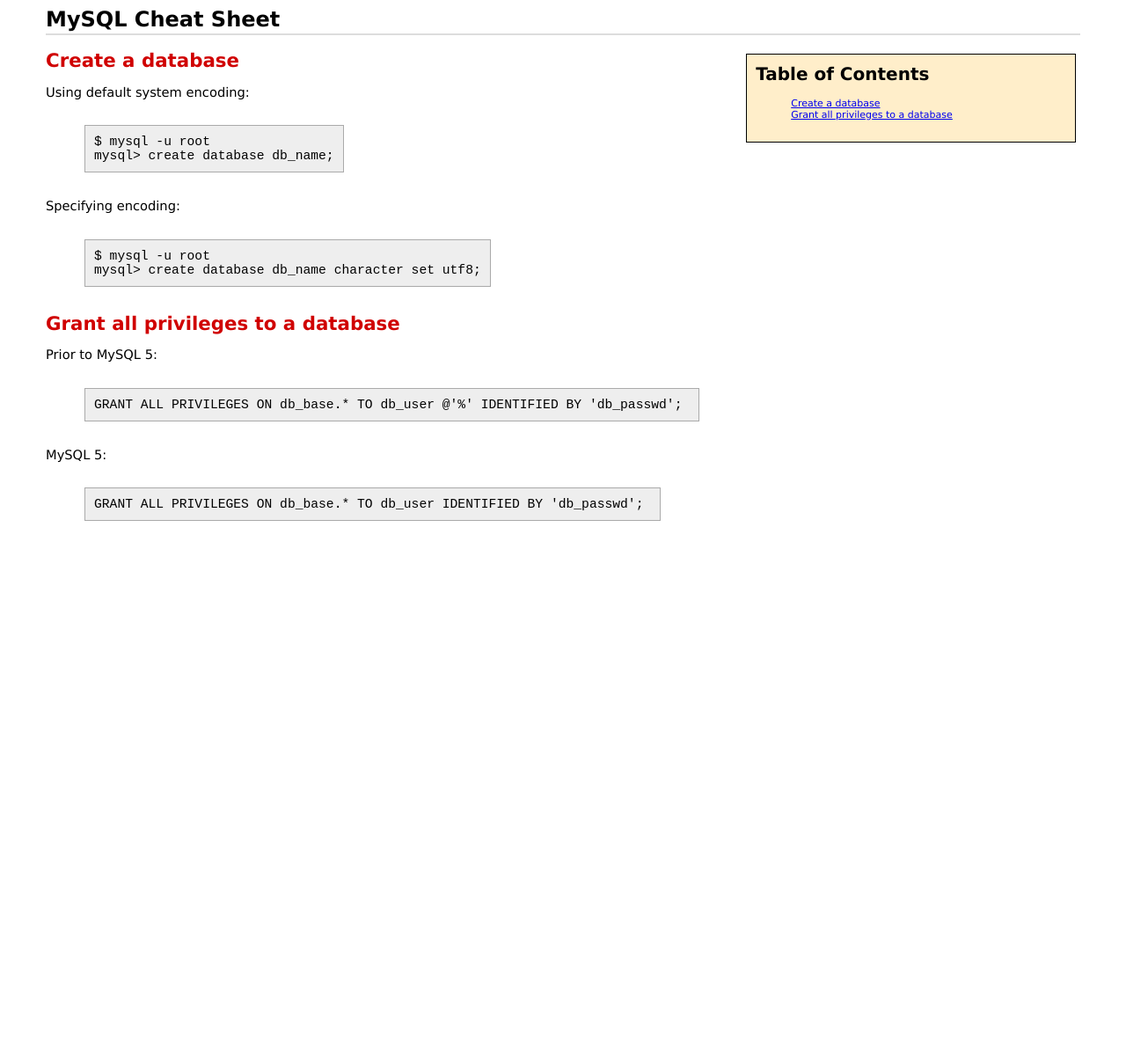
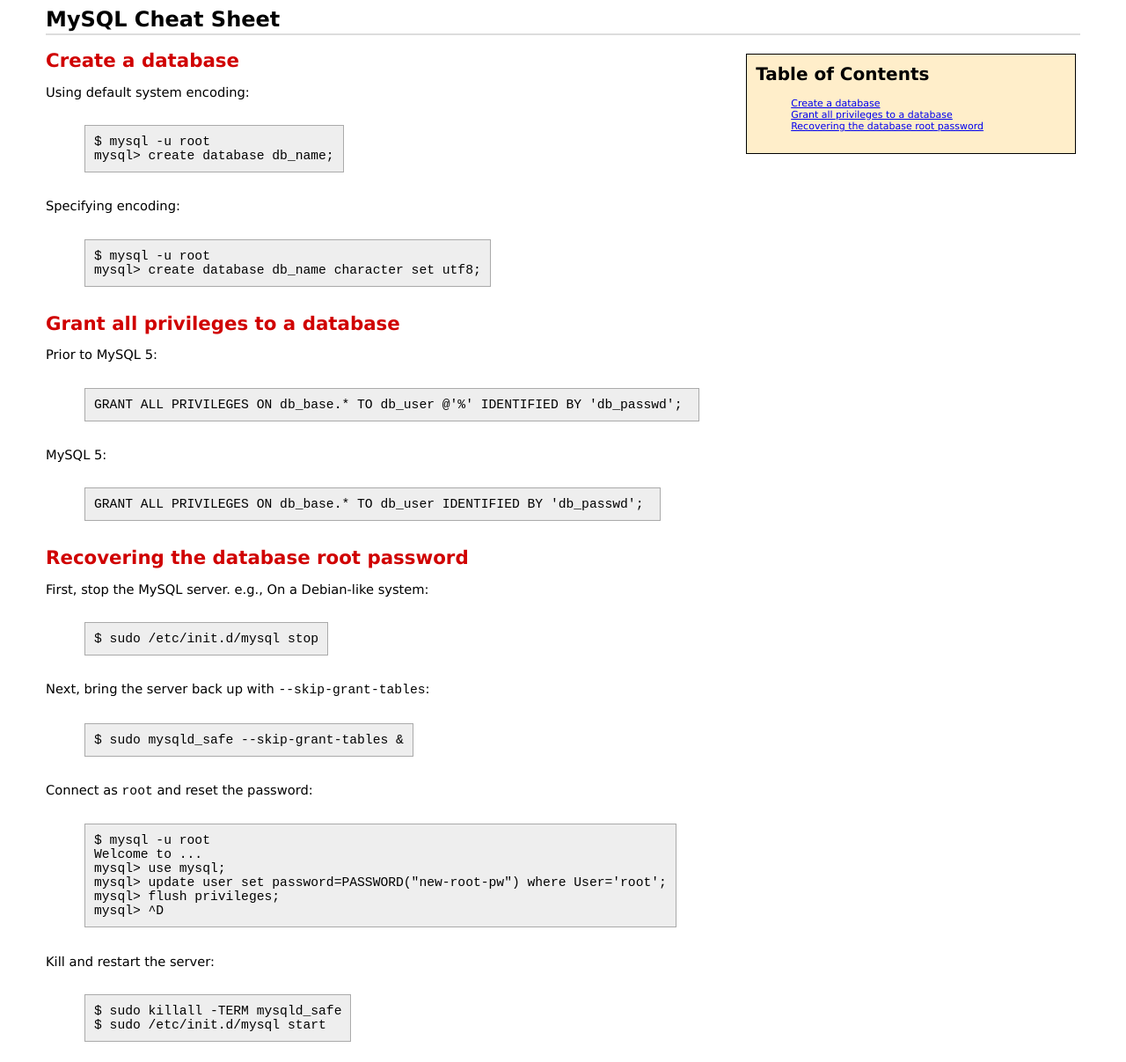
Before and after one commit to bmc/cheat-sheets, a Jekyll site: the page built from mysql.md, in a window 1280 px wide. Shown: the whole page at 88% size. Built offline with Jekyll 4.4.1, drawn with Linux system fonts in a browser that asks for light colours; before the commit the page ends 900 px from its top, so only the background shows below that.

Commit message:
How to restore MySQL root password.

```diff
--- a/mysql.md
+++ b/mysql.md
@@ -24,3 +24,27 @@ Prior to MySQL 5:
 MySQL 5:
 
     GRANT ALL PRIVILEGES ON db_base.* TO db_user IDENTIFIED BY 'db_passwd';
+
+# Recovering the database root password
+
+First, stop the MySQL server. e.g., On a Debian-like system:
+
+    $ sudo /etc/init.d/mysql stop
+
+Next, bring the server back up with `--skip-grant-tables`:
+
+    $ sudo mysqld_safe --skip-grant-tables &
+
+Connect as `root` and reset the password:
+
+    $ mysql -u root
+    Welcome to ...
+    mysql> use mysql;
+    mysql> update user set password=PASSWORD("new-root-pw") where User='root';
+    mysql> flush privileges;
+    mysql> ^D
+
+Kill and restart the server:
+
+    $ sudo killall -TERM mysqld_safe
+    $ sudo /etc/init.d/mysql start
```
Also changed, not shown: 3 other files.
